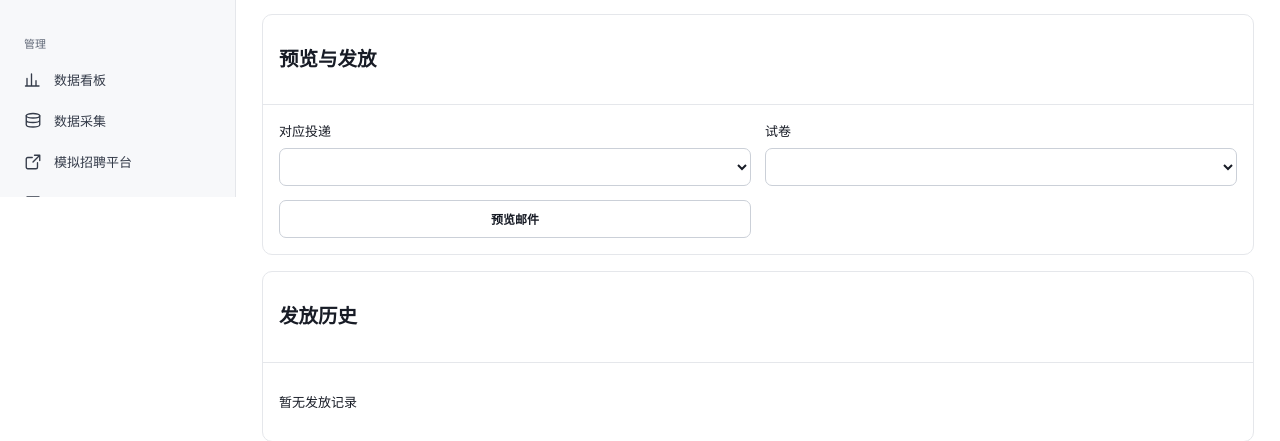
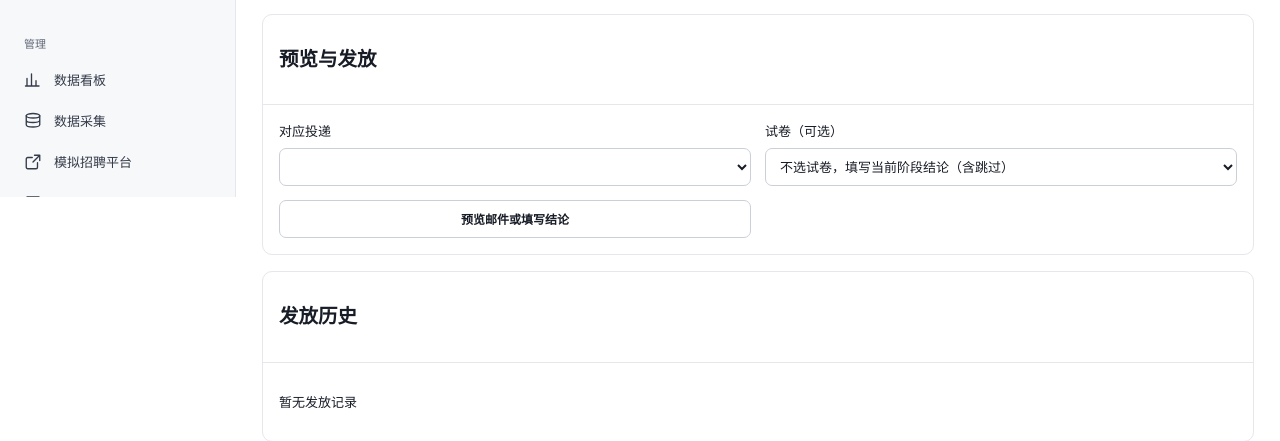
Before and after one commit to IT-coder-Yy/Super-Recruitment, a FastAPI app: template app/templates/exams.html in a window 1280 px wide. Shown: the part 603-1044 px from the top of the page. Run offline with FastAPI, Linux system fonts and the light colour scheme; the template is opened without the code that fills it, so the values that code supplies are empty; the visitor is signed in with stand-in values (Sample User, id 1).

Commit message:
fix(exams): 允许工作台不选试卷办理免试

```diff
--- a/app/main.py
+++ b/app/main.py
@@ -7,7 +7,7 @@ from zoneinfo import ZoneInfo
 import secrets
 import re
 import time
-from typing import Any
+from typing import Any, Literal
 
 from fastapi import Depends, FastAPI, File, Form, HTTPException, Request, UploadFile
 from fastapi.responses import JSONResponse, RedirectResponse, Response
@@ -2357,7 +2357,7 @@ from app.services import exams
 
 
 @app.get("/exams")
-def exams_page(request: Request, application_id: int | None = None, resource_id: int | None = None, session: Session = Depends(get_db)):
+def exams_page(request: Request, application_id: int | None = None, resource_id: int | Literal[""] | None = None, session: Session = Depends(get_db)):
     recruitment_type = _recruitment_type(request)
     application_ids = _application_ids(recruitment_type)
     job_scope = True if recruitment_type == "all" else Job.recruitment_type == recruitment_type
--- a/app/templates/exams.html
+++ b/app/templates/exams.html
@@ -28,8 +28,8 @@
 {% else %}
 <form method="get" action="/exams" class="form-grid">
 <label class="field">对应投递<select class="select" name="application_id" required>{% for a in applications %}<option value="{{ a.id }}" {% if selected_application and selected_application.id == a.id %}selected{% endif %}>#{{ a.id }} {{ a.candidate.name }} · {{ a.job.title }} · {{ status_labels[a.status.value] }}</option>{% endfor %}</select></label>
-<label class="field">试卷<select class="select" name="resource_id" required>{% for r in resources if r.active or r == selected_resource %}<option value="{{ r.id }}"{% if r == selected_resource %} selected{% endif %}{% if not r.active %} disabled{% endif %}>岗位 #{{ r.job_id or "历史未指定" }} · {{ kinds[r.kind][0] }} · {{ r.title }}{% if not r.active %}（已停用）{% endif %}</option>{% endfor %}</select></label>
-<button class="button" type="submit">预览邮件</button></form>
+<label class="field">试卷（可选）<select class="select" name="resource_id"><option value="">不选试卷，填写当前阶段结论（含跳过）</option>{% for r in resources if r.active or r == selected_resource %}<option value="{{ r.id }}"{% if r == selected_resource %} selected{% endif %}{% if not r.active %} disabled{% endif %}>岗位 #{{ r.job_id or "历史未指定" }} · {{ kinds[r.kind][0] }} · {{ r.title }}{% if not r.active %}（已停用）{% endif %}</option>{% endfor %}</select></label>
+<button class="button" type="submit">预览邮件或填写结论</button></form>
 {% endif %}
 {% if preview_error %}<p class="notice notice-warning">{{ preview_error }}</p>{% endif %}
 {% if preview %}<p>收件人：{{ preview.recipient }}　主题：{{ preview.subject }}</p><pre>{{ preview.content }}</pre>
```
Also changed, not shown: tests/test_demo_contracts.py (+22 -0 lines).
